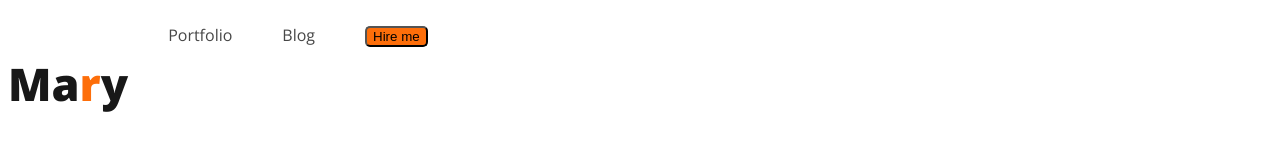
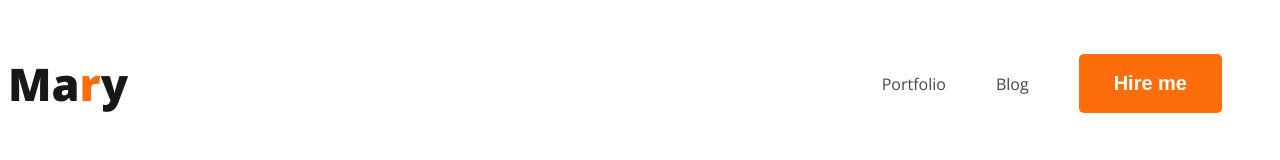
Before and after one commit to ShahrinAlfi/developer-portfolio-module-1, a plain HTML site: page index.html in a window 1280 px wide. Drawn offline with nearby package versions, Linux system fonts and the light colour scheme.

Commit message:
nav added

```diff
--- a/styles/portfolio.css
+++ b/styles/portfolio.css
@@ -1,30 +1,34 @@
 /* @import url('https://fonts.googleapis.com/css2?family=Open+Sans:wght@400;700;800&display=swap'); */
 
 /* =========== start common shared styles =======   */
-body{
-    font-family: 'Open Sans', sans-serif;
+body {
+  font-family: "Open Sans", sans-serif;
 }
 
-
-.text-primary{
-    color: #FD6E0A;
+.text-primary {
+  color: #fd6e0a;
 }
 
-.btn-primary{
+.btn-primary {
   border-radius: 5px;
-    background: #FD6E0A;
-    /* border: none; */
+  background: #fd6e0a;
+  border: none;
+  color: white;
+  font-size: 20px;
+  font-weight: 700;
+  padding: 18px 35px;
+
 }
-
-
 
 /* =========== end common shared styles =======   */
 
 /* =========== nav related style ===== */
 nav {
   display: flex;
+  justify-content: space-between;
+  align-items: center;
 }
-.nav-title{
+.nav-title {
   color: #181818;
   font-size: 45px;
   font-weight: 800;
@@ -33,6 +37,7 @@ nav {
 /* ================= ">" diye imediate child bojhay ============= */
 nav > ul {
   display: flex;
+  align-items: center;
 }
 
 /* ======== eta diye bojhay "nav" er vitor joto "li" ase shobar jonno ei style  ============== */
@@ -42,7 +47,7 @@ nav li {
 }
 
 /* ================ nav er vitor joto "a" ase shobar jonno ei style ===========  */
-nav  a {
+nav a {
   text-decoration: none;
   color: #474747;
 }
```
Lines whose indentation alone changed are shown as unchanged.
